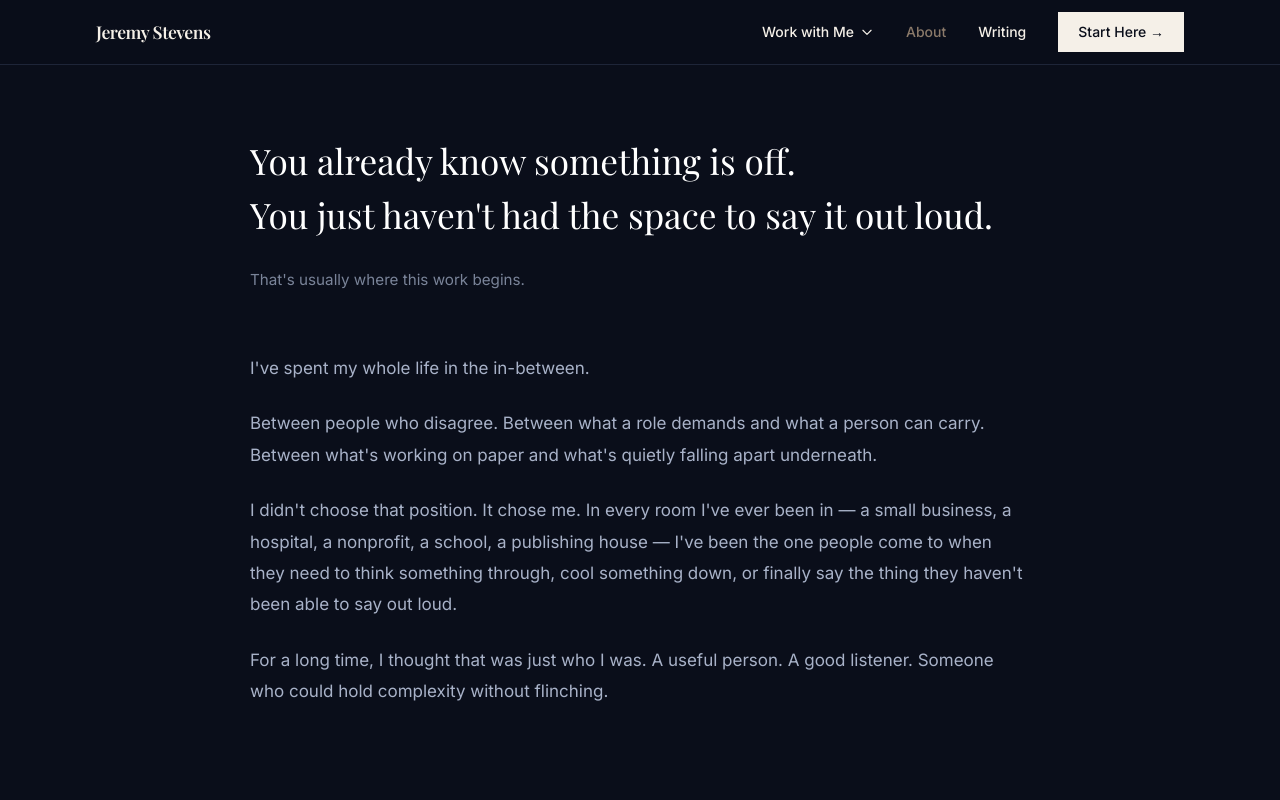
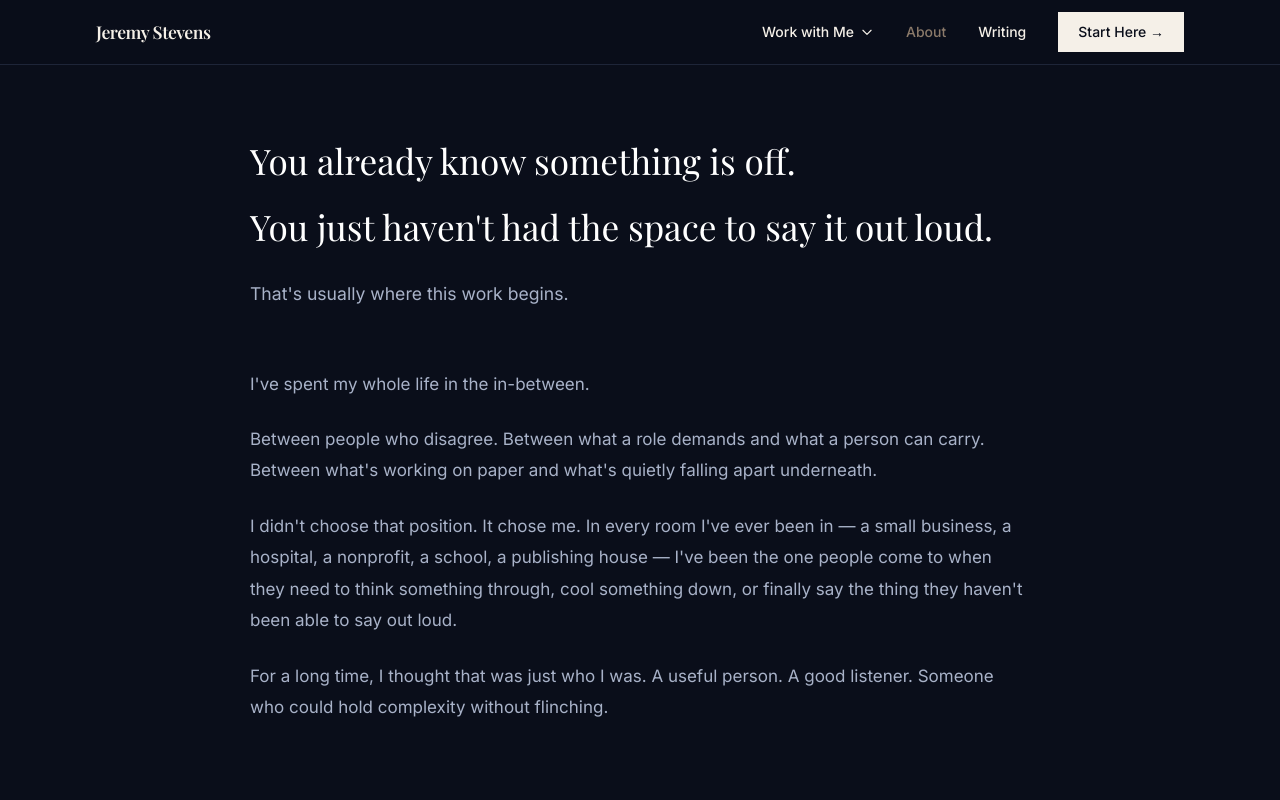
Before and after one commit to jskroening-afk/my-site, a Next.js app: page /about in a window 1280 px wide. Shown: the top 800 px of the page. Built offline with nearby package versions, Linux system fonts and the light colour scheme; a web font is replaced by a local one.

Commit message:
headline spacing and subline size

```diff
--- a/app/(site)/about/page.tsx
+++ b/app/(site)/about/page.tsx
@@ -14,9 +14,9 @@ export default function AboutPage() {
       <section style={{ paddingTop: '140px', paddingBottom: '60px' }}>
         <h1 className="font-serif font-normal text-white" style={{ fontSize: '2.2rem', lineHeight: '1.2', marginBottom: '32px' }}>
           <span style={{ display: 'block' }}>You already know something is off.</span>
-          <span style={{ display: 'block', marginTop: '12px' }}>You just haven&apos;t had the space to say it out loud.</span>
+          <span style={{ display: 'block', marginTop: '24px' }}>You just haven&apos;t had the space to say it out loud.</span>
         </h1>
-        <p style={{ fontSize: '0.95rem', color: '#7a8499', lineHeight: '1.6' }}>
+        <p style={{ fontSize: '1.1rem', color: '#a8b2c8', lineHeight: '1.6' }}>
           That&apos;s usually where this work begins.
         </p>
       </section>
```
